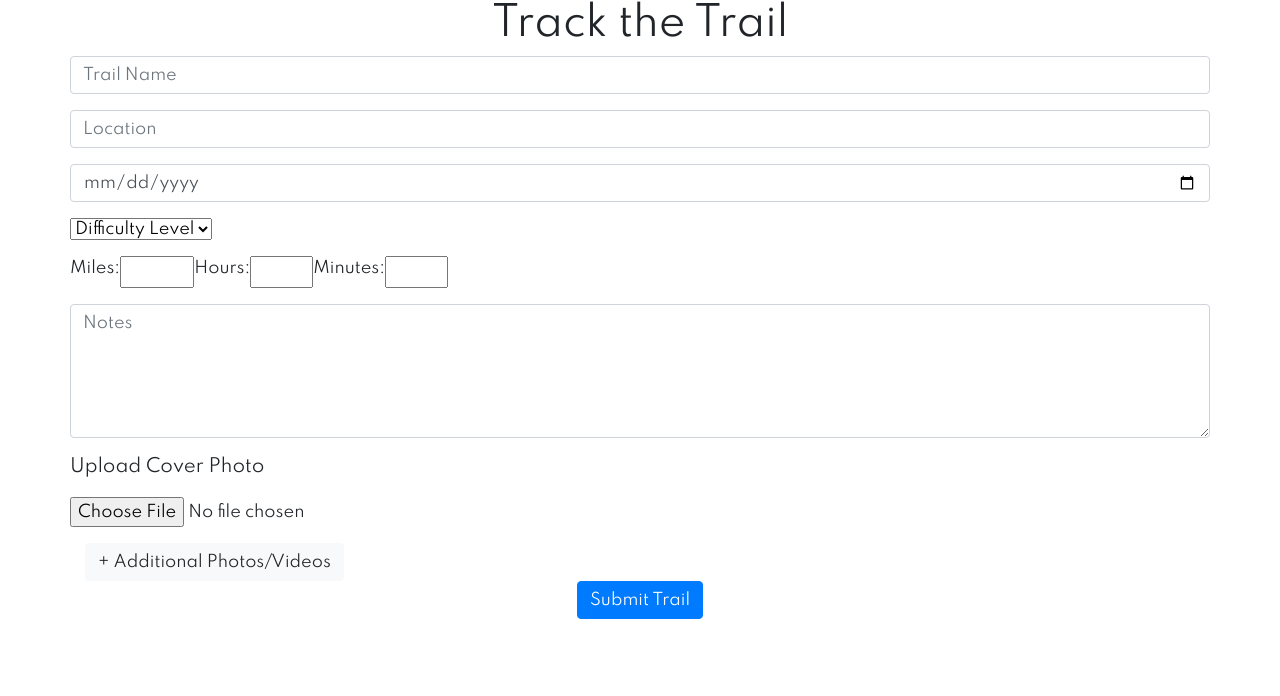
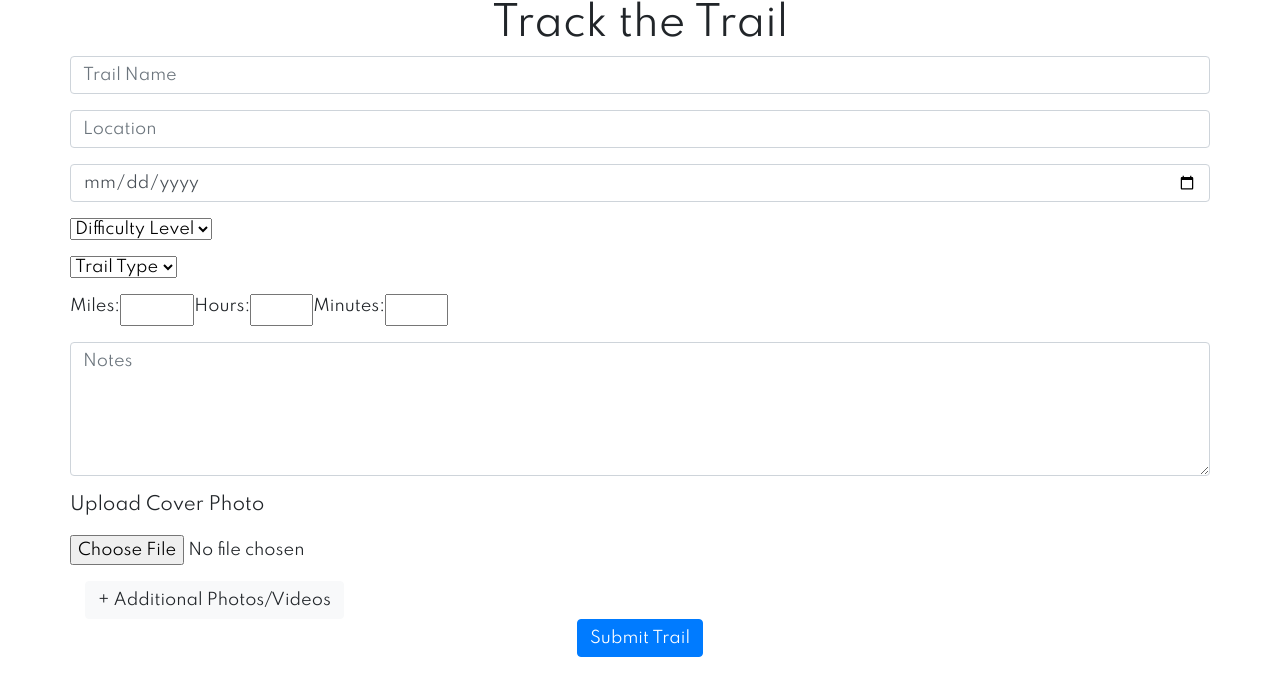
Before and after one commit to seandmontgomery/trail_tracker, a Flask app: page / in a window 1280 px wide. Shown: the part 56-752 px from the top of the page. Run offline with Flask 2, Linux system fonts and the light colour scheme; the visitor is signed in with stand-in values (Sample User, id 1); some libraries are stand-ins or nearby versions.

Commit message:
adding trail type feature

```diff
--- a/website/models.py
+++ b/website/models.py
@@ -15,6 +15,7 @@ class Trail(db.Model):
     location = db.Column(db.String)
     date = db.Column(db.Date)
     difficulty = db.Column(db.String)
+    trail_type = db.Column(db.String)
     miles = db.Column(db.Integer)
     hours = db.Column(db.Integer)
     minutes = db.Column(db.Integer)
--- a/website/static/js/upload.js
+++ b/website/static/js/upload.js
@@ -24,6 +24,7 @@ async function addImage() {
                 'location': $('#autocomplete').val(),
                 'date': $('#date').val(),
                 'difficulty': $('#difficulty').val(),
+                'trail_type': $('#trail_type').val(),
                 'miles': $('#miles').val(),
                 'hours': $('#hours').val(),
                 'minutes': $('#minutes').val(),
--- a/website/templates/feed.html
+++ b/website/templates/feed.html
@@ -24,10 +24,11 @@
           <div id="card-contents">
             <h1>{{ trail.trail_name }}</h1>
             <p>Difficulty: {{ trail.difficulty.title() }}</p>
+            <p>Trail Type: {{ trail.trail_type.title() }}</p>
             <p>{{ trail.date.strftime("%A, %B %d, %Y") }}</p>
             <p>{{ trail.location }}</p>
-            <p>Miles: {{ trail.miles }}</p>
-            <p> {{ trail.hours }} Hours  {{ trail.minutes }} Minutes</p>
+            <p>{{ trail.miles }} Miles</p>
+            <p>{{ trail.hours }} Hours  {{ trail.minutes }} Minutes</p>
             <p>Pace: {{ ((trail.hours*60+trail.minutes)/trail.miles)|round }} min/mile</p>
             <p>Notes: {{ trail.notes }}</p>
             <a href="http://maps.google.com/?q={{ trail.location }}" class="btn btn-light">Location</a>
--- a/website/templates/input.html
+++ b/website/templates/input.html
@@ -25,6 +25,17 @@
           <option value="hard">Hard</option>
           <option value="medium">Medium</option>
           <option value="easy">Easy</option>
+        </select>
+      </div>
+
+      <div class="form-group row">
+        <select name="trail_type" id="trail_type">
+          <option value=None>Trail Type</option>
+          <option value="mountain">Mountain</option>
+          <option value="forest">Forest</option>
+          <option value="lake">Lake</option>
+          <option value="river">River</option>
+          <option value="paved">Paved</option>
         </select>
       </div>
 
--- a/website/views.py
+++ b/website/views.py
@@ -34,13 +34,14 @@ def upload_trail():
         location = request.json.get('location')
         date = request.json.get('date')
         difficulty = request.json.get('difficulty')
+        trail_type = request.json.get('trail_type')
         miles = request.json.get('miles')
         hours = request.json.get('hours')
         minutes = request.json.get('minutes')
         notes = request.json.get('notes')
         image_url = request.json.get('image_url')
         new_trail = Trail(trail_name=trail_name, location=location, date=date, difficulty=difficulty,
-                        miles=miles, hours=hours, minutes=minutes, notes=notes, image_url=image_url)
+                        trail_type=trail_type, miles=miles, hours=hours, minutes=minutes, notes=notes, image_url=image_url)
         db.session.add(new_trail)
         db.session.commit()
         flash('Trail added!', category='success')
@@ -83,6 +84,33 @@ def show_feed():
     trails = Trail.query.all()
     return render_template("feed.html", user=current_user, trails=trails)
 
+
+#########################CHARTS####################################################
+
+# @views.route('/charts')
+# def view_charts():
+
+#         return render_template('chart.html', user=user)
+
+# @views.route('/terrain-chart.json')
+# def get_terrain_totals():
+
+#     if 'user_id' in session:
+
+#         user = crud.get_user_by_id(session['user_id'])
+#         auditions = crud.get_auditions_by_user(user.user_id)
+#         agency_labels = []
+#         audition_counts = {}
+
+#         for audition in auditions:
+#             if audition.project.agency not in agency_labels:
+#                 agency_labels.append(audition.project.agency)
+#             audition_counts[audition.project.agency] = audition_counts.get(audition.project.agency, 0)+1
+
+#         data = {'labels': agency_labels, 'values' : list(audition_counts.values())}
+
+#         return jsonify(data)
+
 ##############################DELETE##########################################
 
 @views.route('/delete-trail', methods=['POST'])
```
